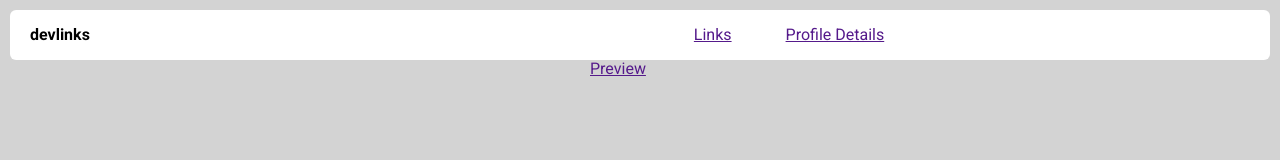
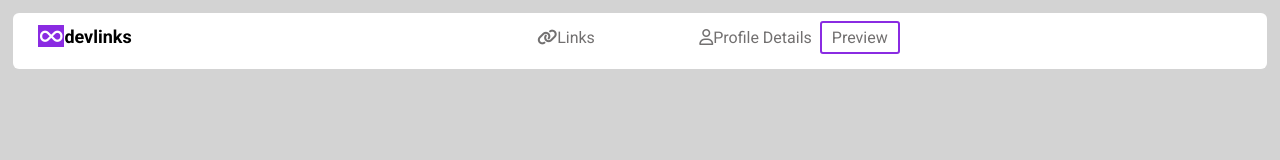
Before and after one commit to zlhshn/mobile_phone, a plain HTML site: page index.html in a window 1280 px wide. Drawn offline with Linux system fonts and the light colour scheme.

Commit message:
navbar changed

```diff
--- a/index.html
+++ b/index.html
@@ -1,18 +1,26 @@
 <!DOCTYPE html>
 <html lang="en">
   <head>
-    <meta charset="UTF-8">
-    <meta name="viewport" content="width=device-width, initial-scale=1.0">
-    <link rel="stylesheet" href="style.css">
+    <meta charset="UTF-8" />
+    <meta name="viewport" content="width=device-width, initial-scale=1.0" />
+    <link rel="stylesheet" href="style.css" />
+    <link
+      rel="stylesheet"
+      href="https://cdnjs.cloudflare.com/ajax/libs/font-awesome/6.4.2/css/all.min.css"
+      integrity="sha512-z3gLpd7yknf1YoNbCzqRKc4qyor8gaKU1qmn+CShxbuBusANI9QpRohGBreCFkKxLhei6S9CQXFEbbKuqLg0DA=="
+      crossorigin="anonymous"
+      referrerpolicy="no-referrer"
+    />
     <title>Mobile form</title>
   </head>
   <body>
     <nav>
       <ul>
-            <li id="devlinks">devlinks</li>
-            <li id="link"><a href="">Links</a></li>
+        <li id="devlinks"><i id="icon1" class="fa-solid fa-infinity"></i>devlinks
+        </li>
+        <li id="links"><i id="icon2" class="fa-solid fa-link"></i><a href="">Links</a></li>
 
-            <li id="profile"><a href="">Profile Details</a></li>
+        <li id="profile"><i id="icon3" class="fa-regular fa-user"></i><a href="">Profile Details</a></li>
 
         <li id="preview"><a href="">Preview</a></li>
       </ul>
--- a/style.css
+++ b/style.css
@@ -1,49 +1,70 @@
 @import url('https://fonts.googleapis.com/css2?family=Roboto:ital,wght@0,100;0,300;0,400;0,500;0,700;0,900;1,100;1,300;1,400;1,500;1,700;1,900&display=swap');
 
-*{
+
+* {
     margin: 0;
+    padding: 0;
     box-sizing: border-box;
-    padding: 0;
+  }
+  body {
+    background-color: lightgray;
+  }
+  nav {
+    background-color: white;
+    margin: 1%;
+    height: 7vh;
+    border-radius: 6px;
+  }
+  nav ul li {
+    display: inline-block;
+    /* padding: 15px 150px; */
+    padding-top: 1%;
+    font-family: "Roboto", sans-serif;
+  }
+  #devlinks {
+    padding-left: 2%;
+    font-weight: bold;
+    font-size: 18px;
+    padding-top: 1%;
+  }
+  #icon1 {
+    border: 2px solid blueviolet;
+    background-color: blueviolet;
+    color: white;
+    border-radius: 1%;
+  }
+  #icon2 {
+    color: rgb(114, 112, 112);
+  }
+  #links {
+    padding-left: 32%;
+    color: rgb(114, 112, 112);
+
+  }
+
+  a {
+    text-decoration: none;
+    color: rgb(114, 112, 112);
+  }
+  #profile {
+    padding-left: 6%;
+    margin-left: 2%;
+    margin-right: 4px;
+
 }
 
-
-body{
-    background-color: lightgray;
-}
-
-nav{
-    background-color: white;
-    /* margin-top: 10px; */
-    height: 50px;
-    margin: 10px;
-    border-radius: 6px;
-}
-
-nav ul li{
-    display: inline-block;
-    /* padding: 15px 150px */
-    padding-top: 15px;
-    font-family: 'Roboto', sans-serif;
+    #icon3 {
+        color: rgb(114, 112, 112);
 
 
 }
 
-#devlinks{
-    padding-left: 20px;
-    font-weight: bold;
-}
-
-
-#link{
-    padding-left: 600px;
-
-
-}
-
-#profile{
-    padding-left: 50px;
-}
-
-#preview{
-    padding-left:580px ;
-}
+  #preview {
+    /* padding-left: 30%; */
+    border: 2px solid blueviolet;
+    padding: 0.4%;
+    border-radius: 3px;
+    margin-left: ;
+    padding-left: 10px ;
+    padding-right: 10px;
+  }
```
Lines whose indentation alone changed are shown as unchanged.
